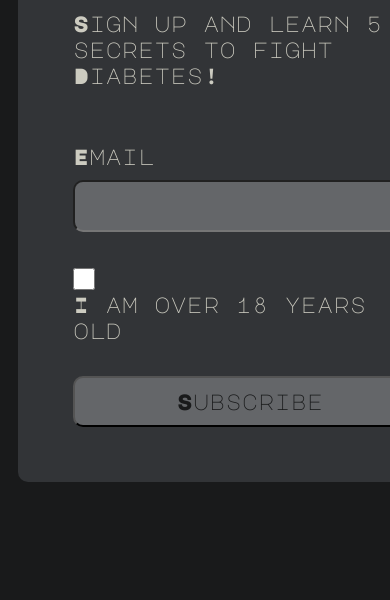
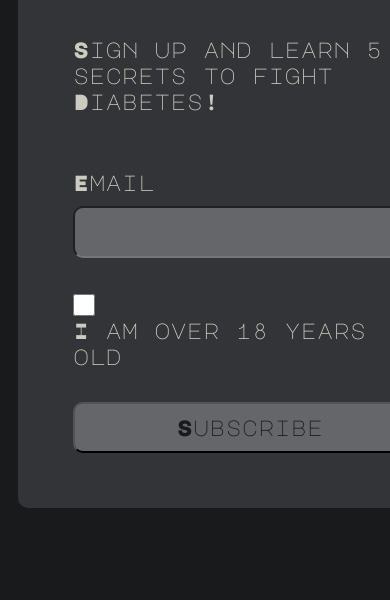
Before and after one commit to ITM362-TEST-ORG/lab3, a plain HTML site: page index.html in a window 390 px wide. Shown: the part 270-870 px from the top of the page. Before the commit the page ends 844 px from the top, so only its background shows below. Drawn offline with nearby package versions, Linux system fonts and the light colour scheme.

Commit message:
Trying nothing fix to mobile ui scaling

```diff
--- a/css/screen.css
+++ b/css/screen.css
@@ -212,6 +212,8 @@ body {
   display: flex;
   justify-content: center;
   align-items: center;
+  flex-direction: column;  /* content stacks vertically */
+  min-height: 100vh;  /* Takes up full height */
 }
 
 html, body {
```
